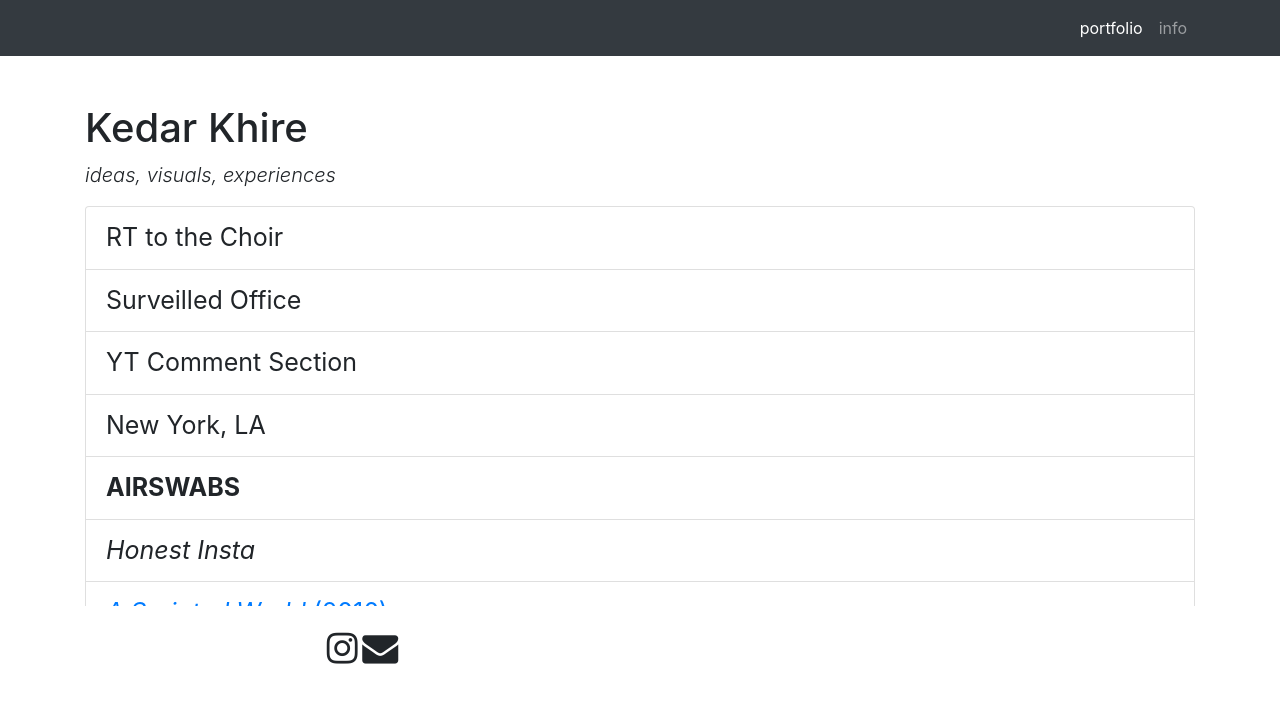
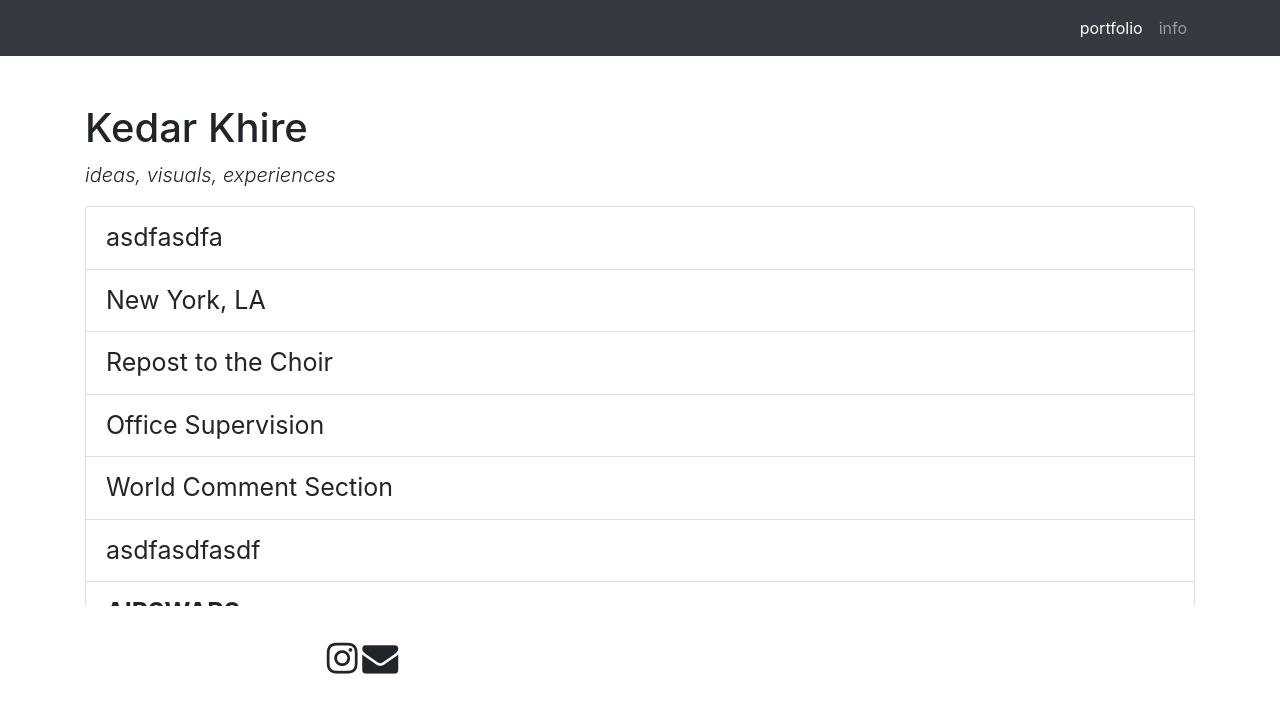
Before and after one commit to kedarkhire/kedar-site, a website: page index.html in a window 1280 px wide. Drawn offline with Linux system fonts and the light colour scheme.

Commit message:
Updated css
Styling updates

```diff
--- a/index.html
+++ b/index.html
@@ -53,10 +53,12 @@
   <div class='container'>
     <div class='project'>
       <ul class="list-group">
-        <li class="list-group-item">RT to the Choir</li>
-        <li class="list-group-item">Surveilled Office</li>
-        <li class="list-group-item">YT Comment Section</li>
+        <li class="list-group-item">asdfasdfa</li>
         <li class="list-group-item">New York, LA</li>
+        <li class="list-group-item">Repost to the Choir</li>
+        <li class="list-group-item">Office Supervision</li>
+        <li class="list-group-item">World Comment Section</li>
+        <li class="list-group-item">asdfasdfasdf</li>
         <li class="list-group-item"><b>AIRSWABS</b></li>
         <li class="list-group-item"><i>Honest Insta</i></li>
         <li class="list-group-item"><a href='https://medium.com/voyageriii/a-scripted-world-b0e272726799' target="_blank"><i>A Scripted World</i> (2016)</a></li>
@@ -65,8 +67,10 @@
     <br>
     <div='row'>
       <div class='col-lg-6 text-center'>
+        <div class='icons'>
         <i class="fa fa-instagram" style="font-size:36px;"></i>
         <i class="fa fa-envelope" style="font-size:36px;"></i>
+      </div>
       </div>
     </div>
   </div>
--- a/vendor/bootstrap/css/custom.css
+++ b/vendor/bootstrap/css/custom.css
@@ -14,3 +14,7 @@
  .info {
    margin-top: 20px;
  }
+
+.icons {
+  margin: 10px !important
+}
```
